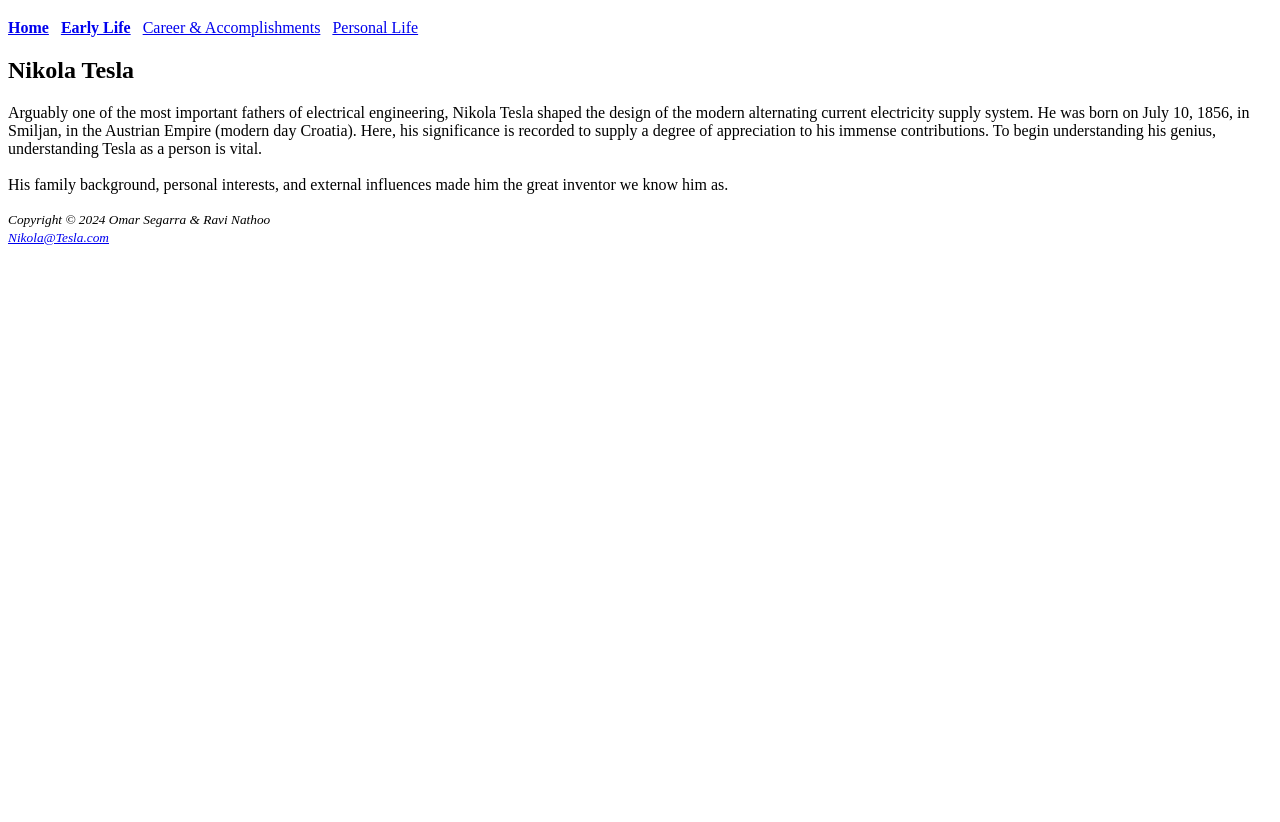
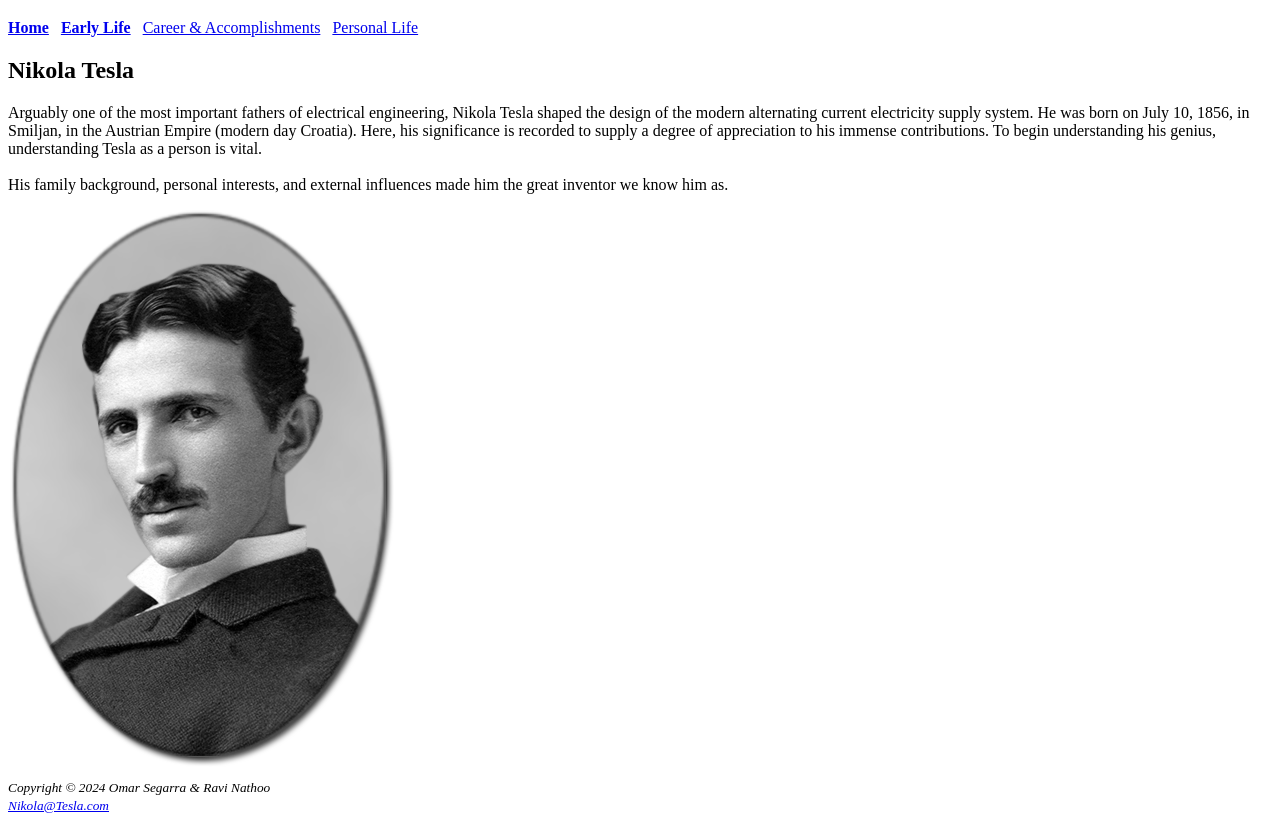
Before and after one commit to Ravi2k71/Character-Biography-Website, a plain HTML site: page index.html in a window 1280 px wide. Shown: the part 61-883 px from the top of the page. Before the commit the page ends 800 px from the top, so only its background shows below. Drawn offline with Linux system fonts and the light colour scheme.

Commit message:
Update index.html

```diff
--- a/index.html
+++ b/index.html
@@ -25,7 +25,7 @@
 
 
   </main>
-
+<img src="nikola-tesla.png" alt="Nikola Tesla Portrait">
 <footer>
   <small>
     <i>
```
